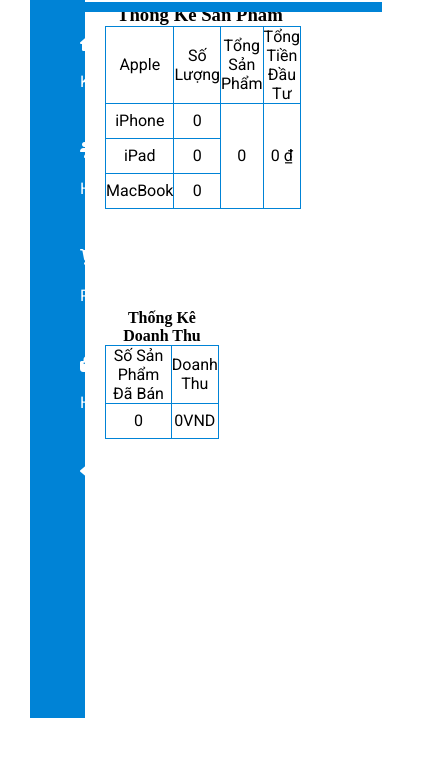
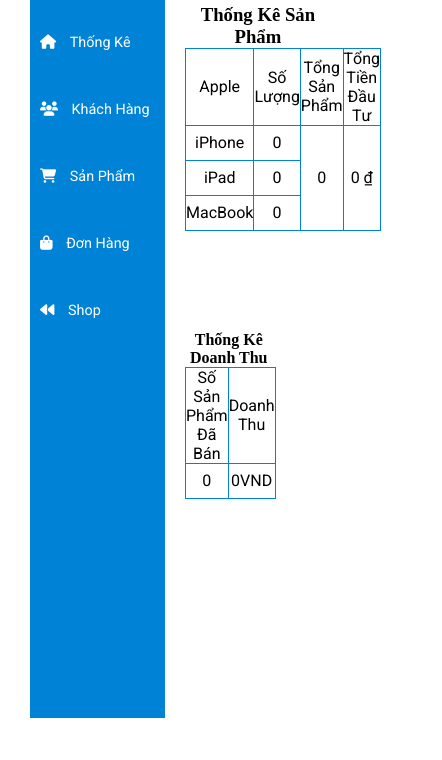
Before and after one commit to vanmuoi24/WebApple, a website: page html/admin.html in a window 390 px wide. Shown: the part 84-844 px from the top of the page, 442 px wide, since content can reach past the window. Drawn offline with nearby package versions, Linux system fonts and the light colour scheme.

Commit message:
reposn admin

```diff
--- a/css/admin.css
+++ b/css/admin.css
@@ -12,7 +12,9 @@
     display: flex;
     justify-content: space-between;
     padding: 0 30px;
+    margin-left: 30px;
     background-color: rgb(255, 255, 255);
+    box-shadow: 0px 0px 5px 0px rgb(0, 131, 214);
 }
 .logo_img img {
     width: 100%;
@@ -73,13 +75,13 @@
 
 .left_list {
     font-family: 'Roboto', sans-serif;
-
-    width: 15.7%;
+    width: 13%;
     background-color: #0083d6;
 }
+
 .left_list ul li {
-    margin-top: 50px;
-    margin-left: 50px;
+    margin-top: 70px;
+    margin-left: 40px;
     list-style: none;
 }
 .left_list ul li a {
--- /dev/null
+++ b/css/media_admin.css
@@ -0,0 +1,20 @@
+@media screen and (max-width: 709px) {
+    .left_list {
+        font-family: 'Roboto', sans-serif;
+        background-color: #0083d6;
+        font-size: 0.9rem;
+
+        width: 200px;
+    }
+
+    .left_list ul li {
+        margin-top: 50px;
+        list-style: none;
+        margin-left: 10px;
+    }
+
+    .left_list ul li a {
+        color: white;
+        text-decoration: none;
+    }
+}
--- a/html/admin.html
+++ b/html/admin.html
@@ -10,6 +10,7 @@
             referrerpolicy="no-referrer"
         />
         <link rel="stylesheet" href="../css/admin.css" />
+        <link rel="stylesheet" href="../css/media_admin.css" />
         <title>Trang chủ Admin</title>
         <link rel="shortcut icon" href="../img/icon/icon-web.png" type="image/x-icon" />
     </head>
@@ -35,7 +36,7 @@
                         </div>
                     </div>
                 </div>
-                <div class="div"></div>
+
                 <div class="container">
                     <div class="left_list">
                         <ul>
```
